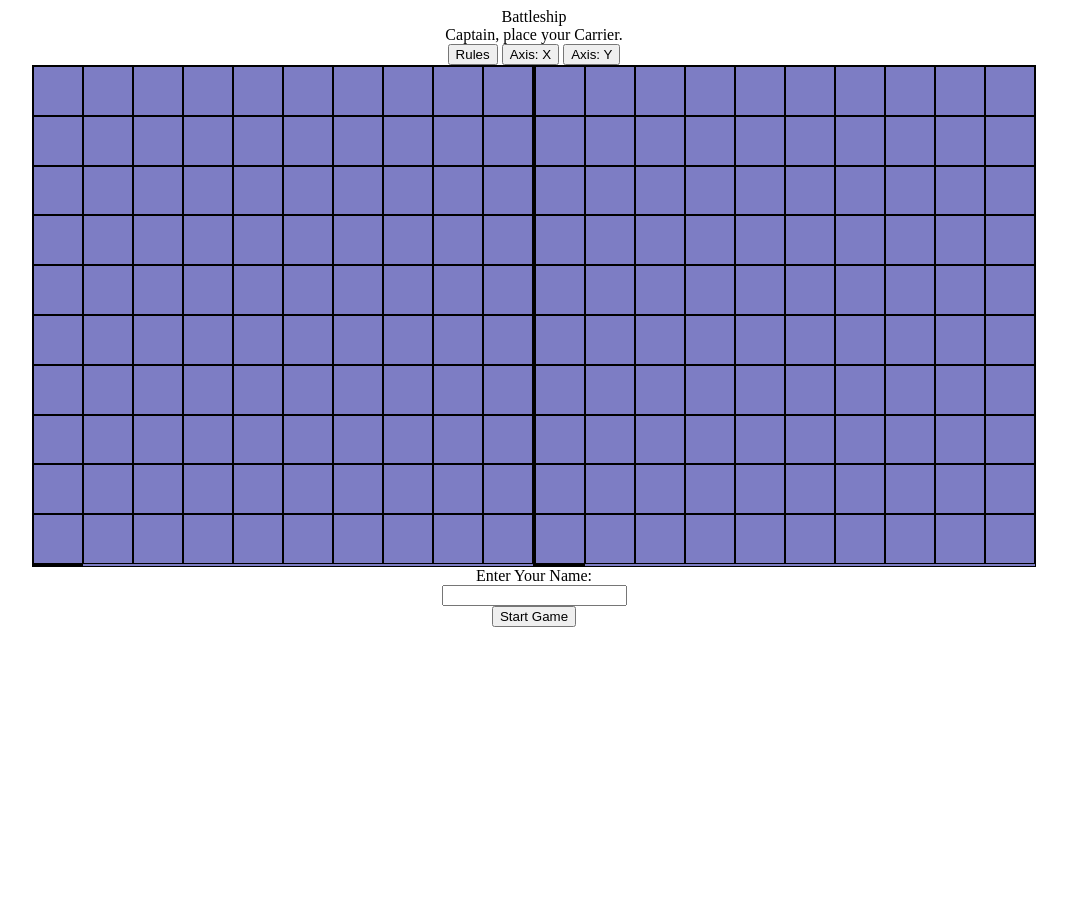
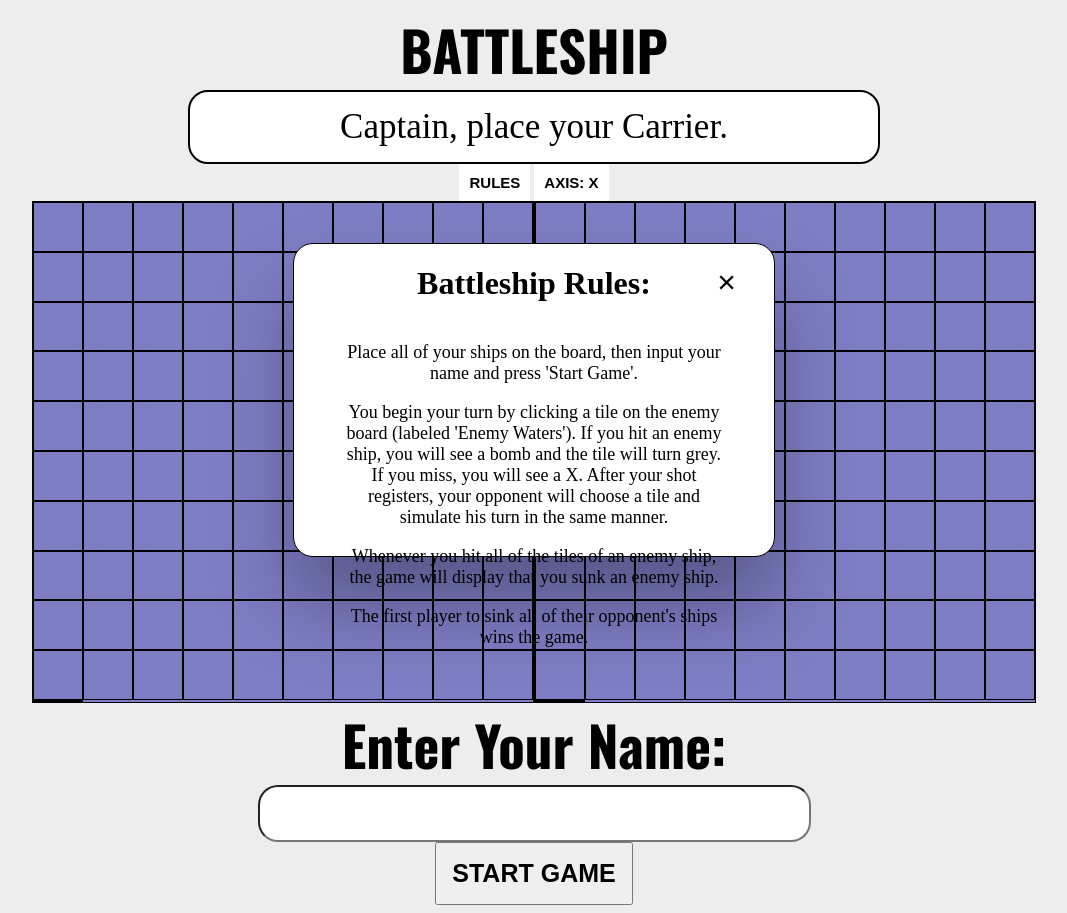
Before and after one commit to Camus1859/battleship, a website built with webpack: page dist/index.html in a window 1280 px wide. Shown: the whole page, without its empty margins (106-1173 px from the left). Before the commit the page ends 800 px from the top, so only its background shows below. Built offline with nearby package versions, Linux system fonts and the light colour scheme.

Commit message:
added css

```diff
--- a/src/modules/gameboard.js
+++ b/src/modules/gameboard.js
@@ -7,6 +7,34 @@ export const gameBoardFactory = (shipContainer) => {
   const missedShots = [];
   const getMissedShots = () => missedShots;
   const equalToFalse = (bool) => bool === false;
+  const atoz = [
+    'A',
+    'B',
+    'C',
+    'D',
+    'E',
+    'F',
+    'G',
+    'H',
+    'I',
+    'J',
+    'K',
+    'L',
+    'M',
+    'N',
+    'O',
+    'P',
+    'Q',
+    'R',
+    'S',
+    'T',
+    'U',
+    'V',
+    'W',
+    'X',
+    'Y',
+    'Z',
+  ];
 
   const createGameBoard = () => {
     const gridContainer1 = document.querySelector('.gridContainer1');
--- a/src/style.css
+++ b/src/style.css
@@ -1,3 +1,7 @@
+body{
+  background: rgb(237, 237, 238);
+}
+
 #content-container {
   display: flex;
   flex-direction: column;
@@ -8,7 +12,6 @@
   display: grid;
   grid-template-rows: repeat(10, 1fr);
   grid-template-columns: repeat(10, 1fr);
-
   background-color: rgb(125, 125, 196);
   height: 500px;
   width: 500px;
@@ -19,7 +22,6 @@
   display: grid;
   grid-template-rows: repeat(10, 1fr);
   grid-template-columns: repeat(10, 1fr);
-
   background-color: rgb(125, 125, 196);
   height: 500px;
   width: 500px;
@@ -40,3 +42,101 @@ form{
 #gridContainers{
   display: flex;
 }
+
+.name-title {
+  display: inline-block;
+  font-size: 55px;
+  color: #000;
+  font-family: 'Oswald', sans-serif;
+}
+
+#capt-info{
+  border: 2px solid black;
+  padding: 15px 150px 15px 150px;
+  font-size: 35px;
+  font-weight: normal;
+  border-radius: 20px;
+  background: rgb(255, 255, 255);
+
+}
+
+.btns{
+  padding: 10px;
+  font-weight: bold;
+  background-color: white;
+  outline: none;
+  font-size: 15px;
+  border:none;
+}
+
+.btns:hover{
+  background-color: rgb(237, 248, 255);
+  cursor: pointer;
+}
+
+.hidden{
+  display: none;
+}
+
+#modal {
+  position: absolute;
+  top: 50%;
+  left: 50%;
+  transform: translate(-50%, -50%);
+  width: 30%;
+  padding: 0rem 3rem 3rem 3rem;
+  border-radius: 20px;
+  box-shadow: 0 3rem 5rem rgba(0, 0, 0, 0.3);
+  z-index: 10;
+  border: 1px solid black;
+  width: 30%;
+  height: 33%;
+  background: rgb(255, 255, 255);
+
+}
+
+#rules-title{
+  display: flex;
+  justify-content: center;
+  width: 100%;
+}
+
+#close-modal{
+  position: absolute;
+  top: 1.2rem;
+  right: 2rem;
+  font-size: 2rem;
+  color: rgb(0, 0, 0);
+  cursor: pointer;
+  border: none;
+  background: none;
+  outline: none;
+
+
+}
+
+#close-modal:hover{
+  outline: none;
+}
+
+p{
+ text-align: center;
+ font-size: 18px;
+}
+
+#enterYourName{
+  padding: 15px 70px 15px 70px;
+  width: 100%;
+  border-radius: 20px;
+  outline: none;
+  font-size: 20px;
+  text-align: center;
+
+}
+
+#submitBtn {
+  font-size: 25px;
+  font-weight: bolder;
+  padding: 15px;
+  cursor: pointer;
+}
```
Also changed, not shown: dist/bundle.js, dist/index.html, 1 other file.
